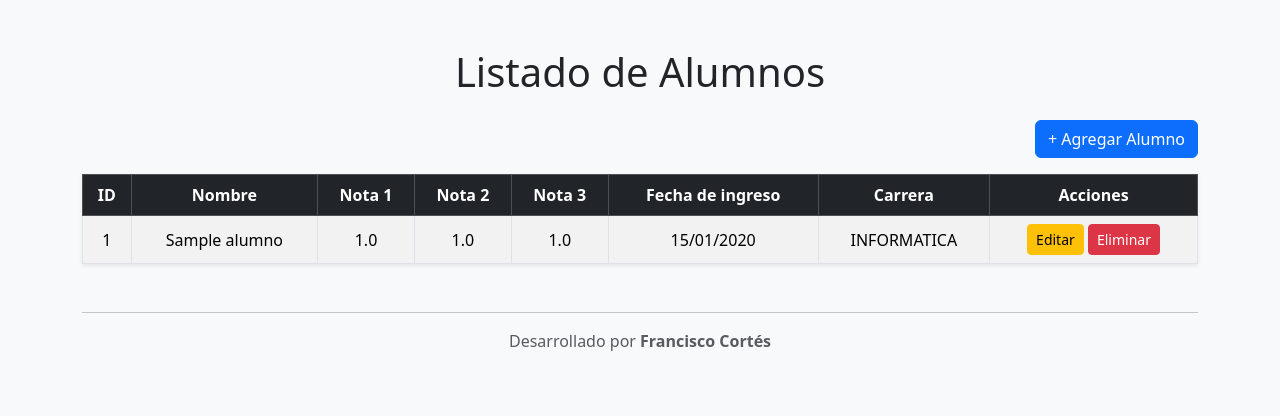
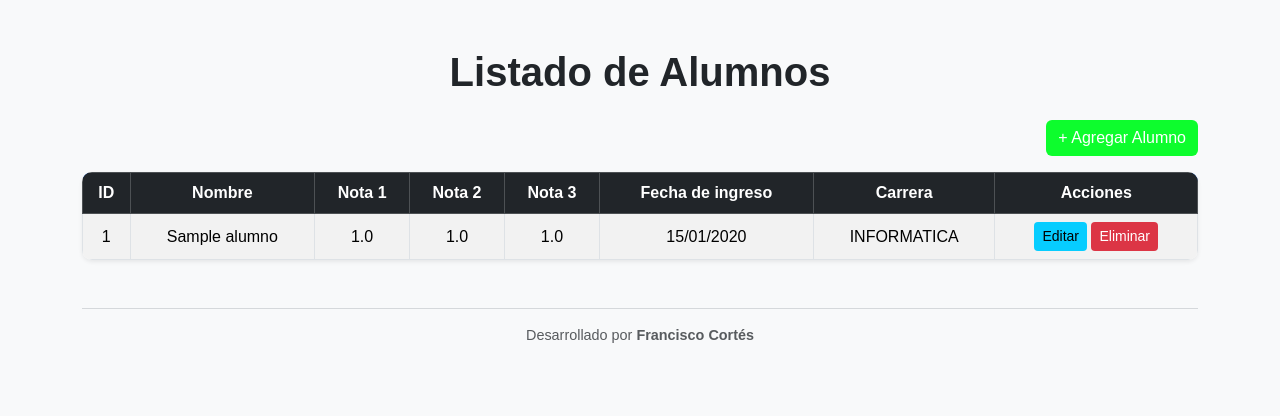
Before and after one commit to shisco32/back-end-2, a Django app: page / in a window 1280 px wide. Shown: the top 416 px of the page. Run offline with Django 5.2, Linux system fonts and the light colour scheme; tables that the repository leaves empty hold one stand-in row (values such as "Sample post").

Commit message:
implementacion de css para un visual mas atractivo

```diff
--- /dev/null
+++ b/static/estilos/style.css
@@ -0,0 +1,80 @@
+body {
+  background-color: #f8f9fa;
+  font-family: "Poppins", sans-serif;
+}
+
+h1, h2 {
+  text-align: center;
+  font-weight: 600;
+  color: #212529;
+  margin-bottom: 1.5rem;
+}
+
+.table {
+  border-radius: 10px;
+  overflow: hidden;
+  box-shadow: 0 2px 8px rgba(0,0,0,0.1);
+}
+
+.table thead {
+  background-color: #0d6efd;
+  color: white;
+}
+
+.table tbody tr:hover {
+  background-color: #eef4ff;
+}
+
+.btn-primary {
+  background-color: #0dfd2d;
+  border: none;
+  transition: 0.3s;
+}
+
+.btn-primary:hover {
+  background-color: #0bd726;
+}
+
+.btn-warning {
+  background-color: #07cdff;
+  border: none;
+}
+
+.btn-warning:hover {
+  background-color: #007be0;
+}
+
+.btn-danger {
+  background-color: #dc3545;
+  border: none;
+}
+
+.btn-danger:hover {
+  background-color: #bb2d3b;
+}
+
+.card {
+  border-radius: 10px;
+  box-shadow: 0 3px 10px rgba(0, 0, 0, 0.1);
+  background-color: #ffffff;
+}
+
+footer {
+  margin-top: 2rem;
+  color: #6c757d;
+  font-size: 0.9rem;
+}
+
+input[type="date"], input[type="number"], select, input[type="text"], input[type="decimal"] {
+  width: 100%;
+  padding: 8px 10px;
+  border-radius: 6px;
+  border: 1px solid #ced4da;
+  transition: 0.3s;
+}
+
+input:focus, select:focus {
+  border-color: #0d6efd;
+  box-shadow: 0 0 4px rgba(13, 110, 253, 0.25);
+  outline: none;
+}
--- a/templates/form_alumno.html
+++ b/templates/form_alumno.html
@@ -7,6 +7,7 @@
     <title>Formulario Alumno</title>
     <link href="https://cdn.jsdelivr.net/npm/bootstrap@5.3.8/dist/css/bootstrap.min.css" rel="stylesheet" integrity="sha384-sRIl4kxILFvY47J16cr9ZwB07vP4J8+LH7qKQnuqkuIAvNWLzeN8tE5YBujZqJLB" crossorigin="anonymous">
     <script src="https://cdn.jsdelivr.net/npm/bootstrap@5.3.8/dist/js/bootstrap.bundle.min.js" integrity="sha384-FKyoEForCGlyvwx9Hj09JcYn3nv7wiPVlz7YYwJrWVcXK/BmnVDxM+D2scQbITxI" crossorigin="anonymous"></script>
+    <link rel="stylesheet" href="{% static 'estilos/style.css' %}">
 </head>
 <body class="container py-5 bg-light">
 
--- a/templates/lista_alumnos.html
+++ b/templates/lista_alumnos.html
@@ -7,6 +7,7 @@
     <title>Listado de alumnos</title>
     <link href="https://cdn.jsdelivr.net/npm/bootstrap@5.3.8/dist/css/bootstrap.min.css" rel="stylesheet" integrity="sha384-sRIl4kxILFvY47J16cr9ZwB07vP4J8+LH7qKQnuqkuIAvNWLzeN8tE5YBujZqJLB" crossorigin="anonymous">
     <script src="https://cdn.jsdelivr.net/npm/bootstrap@5.3.8/dist/js/bootstrap.bundle.min.js" integrity="sha384-FKyoEForCGlyvwx9Hj09JcYn3nv7wiPVlz7YYwJrWVcXK/BmnVDxM+D2scQbITxI" crossorigin="anonymous"></script>
+    <link rel="stylesheet" href="{% static 'estilos/style.css' %}">
 </head>
 <body class="container py-5 bg-light">
     <h1 class="text-center mb-4">Listado de Alumnos</h1>
```
